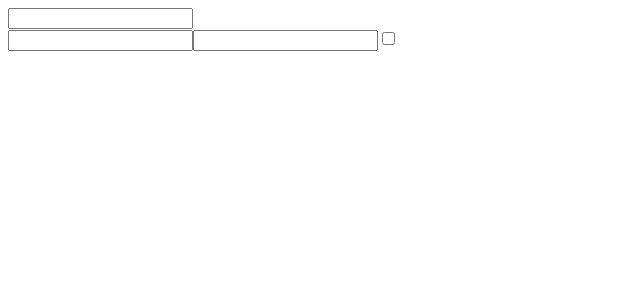
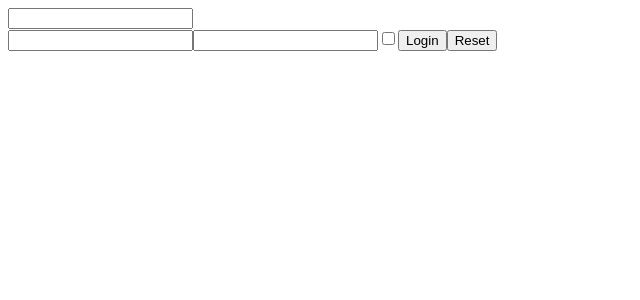
Before and after one commit to Gejjeg/react-forms, a React (Create React App) app: page / in a window 1280 px wide. Shown: the top 300 px of the page, without its empty margins (0-640 px from the left). Built offline with nearby package versions, Linux system fonts and the light colour scheme.

Commit message:
feat: Forms - 03 added

```diff
--- a/src/Login.js
+++ b/src/Login.js
@@ -23,12 +23,30 @@ export class Login extends React.Component {
         })
     }
 
+    // onLogin = (event) => {
+    //     const click = document.target.type
+    //     this.setState((onInputChange, onChecked) => {
+    //         click = onInputChange(onChecked)
+    //         console.log(event)
+    //     })
+    // }
+
+    reset = (event) => {
+        this.setState({
+            username: "",
+            password: "",
+            remember: false
+        })
+    }
+
     render() {
         return (
             <div>
                 <input name="username" value={this.state.username} onChange={this.onInputChange} />
                 <input name="password" type="password" value={this.state.password} onChange={this.onInputChange} />
                 <input name="remember" type="checkbox" checked={this.state.remember} onChange={this.onChecked}/>
+                <button onClick={this.onLogin}>Login</button>
+                <button onClick={this.reset}>Reset</button>
             </div>
         )
     }
```
